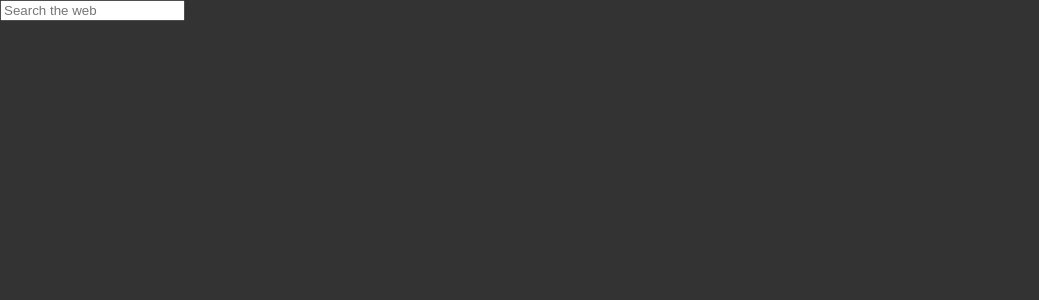
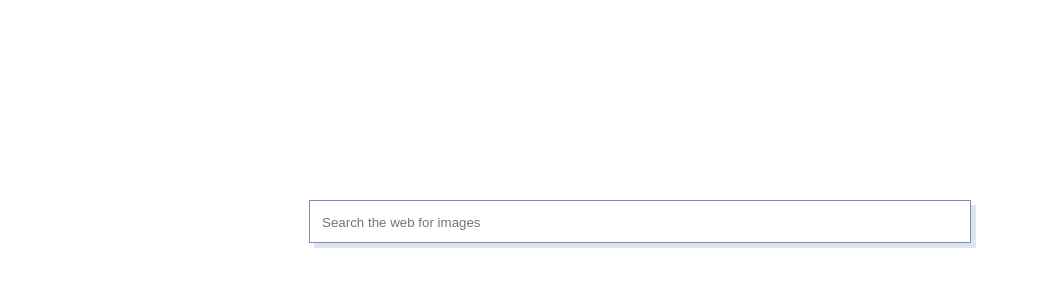
Before and after one commit to DCtheTall/image-search, a React app: page / in a window 1280 px wide. Shown: the top 300 px of the page, without its empty margins (0-1039 px from the left). Built offline with nearby package versions, Linux system fonts and the light colour scheme; the HTML template or start-up script is replaced by a standard one.

Commit message:
Finishes demo app

```diff
--- a/src/App.jsx
+++ b/src/App.jsx
@@ -4,6 +4,7 @@ import axios from 'axios';
 import Promise from 'bluebird';
 import {
   ImageResult,
+  PageSelect,
   SearchBar,
 } from './components';
 import './styles/app.scss';
@@ -19,14 +20,20 @@ class App extends React.Component {
       searching: false,
     }
     this.getImgSources = this.getImgSources.bind(this);
+    this.getImageThumbnails = this.getImageThumbnails.bind(this);
+    this.setPage = this.setPage.bind(this);
   }
 
   getImgSources(query) {
-    Promise.promisify(this.setState).call(this, { error: false, searching: true, imgSources: [] })
+    Promise.promisify(this.setState).call(this, { currentSearch: query, error: false, searching: true, imgSources: [] })
       .then(() => axios.get(`/api/imagesearch/${query}?offset=${10 * this.state.currentPage}`))
       .then((json) => {
         if (json.status === 200) {
-          this.setState({ imgSources: json.data, searching: false });
+          this.setState({
+            imgSources: json.data,
+            searching: false,
+            currentPage: query === this.state.currentSearch ? this.state.currentPage : 0,
+          });
         } else {
           console.log(json);
           this.setState({ searching: false, error: true });
@@ -49,6 +56,12 @@ class App extends React.Component {
     ))
   }
 
+  setPage(value) {
+    console.log(value);
+    Promise.promisify(this.setState).call(this, { currentPage: value })
+      .then(() => this.getImgSources(this.state.currentSearch));
+  }
+
   render() {
     return (
       <div className="app-container container">
@@ -67,8 +80,14 @@ class App extends React.Component {
           </div>
         )}
         {Boolean(this.state.imgSources.length) && (
-          <div className="row image-results">
-           {this.getImageThumbnails()}
+          <div>
+            <div className="row image-results">
+              {this.getImageThumbnails()}
+            </div>
+            <PageSelect
+              currentPage={this.state.currentPage}
+              setPage={this.setPage}
+            />
           </div>
         )}
       </div>
--- /dev/null
+++ b/src/components/PageSelect.jsx
@@ -0,0 +1,51 @@
+import React from 'react';
+import PropTypes from 'prop-types';
+import '../styles/page-select.scss';
+
+/**
+ * PageSelect Stateless Functional Component
+ * @param {Object} props Component props
+ * @returns {String} HTML
+ */
+function PageSelect({ currentPage, setPage }) {
+  return (
+    <div className="page-select-container row">
+      {!!currentPage && (
+        <div className="col-xs-2">
+          <button
+            onClick={() => setPage(0)}
+          >
+            <i className="fa fa-chevron-left" />
+            <i className="fa fa-chevron-left" />
+          </button>
+        </div>
+      )}
+      {!!currentPage && (
+        <div className="col-xs-2">
+          <button
+            onClick={() => setPage(currentPage - 1)}
+          >
+            <i className="fa fa-chevron-left" />
+          </button>
+        </div>
+      )}
+      {!currentPage && <div className="col-xs-4" />}
+      <div className="col-xs-4">
+        {`Page ${currentPage + 1}`}
+      </div>
+      <div className="col-xs-4">
+        <button
+          onClick={() => setPage(currentPage + 1)}
+        >
+          <i className="fa fa-chevron-right" />
+        </button>
+      </div>
+    </div>
+  );
+}
+PageSelect.propTypes = {
+  currentPage: PropTypes.number,
+  setPage: PropTypes.func,
+};
+
+export default PageSelect;
--- a/src/components/SearchBar.jsx
+++ b/src/components/SearchBar.jsx
@@ -1,5 +1,6 @@
 import React from 'react';
 import PropTypes from 'prop-types';
+import '../styles/search-bar.scss';
 
 class SearchBar extends React.Component {
   constructor(props) {
@@ -7,15 +8,23 @@ class SearchBar extends React.Component {
     this.state = {
       searchQuery: props.currentSearch || '',
     };
+    this.onEnterPress = this.onEnterPress.bind(this);
   }
+
+  onEnterPress(event) {
+    const keyCode = event.keyCode ? event.keyCode : event.which;
+    if (keyCode === 13) this.searchImages(this.state.searchQuery);
+  }
+
   render() {
     return (
-      <div className="search-bar-container">
+      <div className={`search-bar-container ${this.props.currentSearch ? 'search-bar-container-active' : ''}`}>
         <input
           id="search-query-input"
-          placeholder={(this.props.currentSearch || 'Search the web')}
+          placeholder={(this.props.currentSearch || 'Search the web for images')}
           value={this.state.searchQuery}
           onChange={({ target: { value } }) => this.setState({ searchQuery: value })}
+          onKeyDown={this.onEnterPress}
         />
         {this.state.searchQuery
           && this.state.searchQuery !== this.props.currentSearch
@@ -32,6 +41,7 @@ class SearchBar extends React.Component {
 }
 
 SearchBar.propTypes = {
+  clearSearch: PropTypes.func,
   currentSearch: PropTypes.string,
   searchImages: PropTypes.func,
 };
--- a/src/components/index.jsx
+++ b/src/components/index.jsx
@@ -1,7 +1,9 @@
 import ImageResult from './ImageResult';
+import PageSelect from './PageSelect';
 import SearchBar from './SearchBar';
 
 export {
   ImageResult,
+  PageSelect,
   SearchBar,
 };
--- a/src/styles/app.scss
+++ b/src/styles/app.scss
@@ -11,16 +11,41 @@
 }
 
 .image-results {
-  margin-left: 10%;
+  margin: 30px 10%;
   width: 80%;
+
+  @media only screen and (max-width: 767px) {
+    margin-left: 0;
+    width: 100%;
+  }
 
   button {
     display: block;
     height: 250px;
     margin: 10px auto;
 
+    @media only screen and (max-width: 767px) {
+      margin: 5px auto;
+    }
+
     img {
+      border: 1px solid #88a;
+      box-shadow: 5px 5px 0 fade-out(#8ac, .7);
+      display: block;
+      margin: 0 auto;
       max-height: 250px;
+
+      @media only screen and (max-width: 767px) {
+        max-height: 200px;
+        max-width: 250px;
+      }
     }
   }
 }
+
+.spinner {
+  color: #ccc;
+  font-size: 128px;
+  margin-top: 60px;
+  text-align: center;
+}
--- a/src/styles/base.scss
+++ b/src/styles/base.scss
@@ -1,6 +1,6 @@
 #entry-point {
-  background: #333;
-  color: #ddd;
+  background: #fff;
+  color: #333;
   height: 100vh;
   left: 0;
   position: fixed;
@@ -12,8 +12,19 @@ button {
   background: none;
   border: 0;
   outline: none;
+  text-align: center;
 
   &:active {
     outline: none;
   }
 }
+
+input {
+  border: 0;
+  outline: none;
+
+  &:hover,
+  &:active {
+    outline: none;
+  }
+}
--- /dev/null
+++ b/src/styles/page-select.scss
@@ -0,0 +1,26 @@
+@import './base';
+
+.page-select-container {
+  color: #66a;
+  font-size: 16px;
+  margin-bottom: 30px;
+  text-align: center;
+  vertical-align: middle;
+
+  @media only screen and (max-width: 767px) {
+    font-size: 12px;
+  }
+
+  div {
+    width: 25%;
+  }
+
+  button {
+    color: fade-out(#66a, .3);
+    font-size: 20px;
+
+    @media only screen and (max-width: 767px) {
+      font-size: 14px;
+    }
+  }
+}
--- /dev/null
+++ b/src/styles/search-bar.scss
@@ -0,0 +1,41 @@
+@import './base';
+
+.search-bar-container {
+  background: #fff;
+  border: 1px solid #88a;
+  box-shadow: 5px 5px 0 fade-out(#8ac, .7);
+  font-size: 18px;
+  margin: 200px auto 0;
+  min-width: 250px;
+  padding: 10px;
+  width: 50%;
+
+  @media only screen and (max-width: 767px) {
+    margin: 100px auto 0;
+  }
+
+  @media only screen and (max-width: 767px) {
+    font-size: 12px;
+  }
+
+  input {
+    color: #333;
+    width: 80%;
+  }
+
+  button {
+    color: #333;
+    display: inline;
+    float: right;
+  }
+}
+
+.search-bar-container-active {
+  font-size: 14px;
+  margin-top: 30px;
+  max-width: 250px;
+
+  @media only screen and (max-width: 767px) {
+    font-size: 12px;
+  }
+}
```
Also changed, not shown: 1 other file (tests, documents, lock files or other folders).
